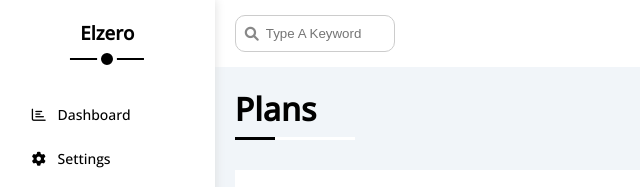
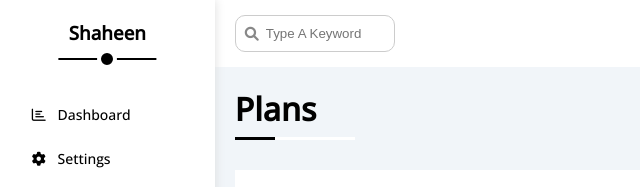
Before and after one commit to mohamedshaheen26/Dashboard, a plain HTML site: page plans.html in a window 1280 px wide. Shown: the top 187 px of the page, 0-640 px from the left. Drawn offline with nearby package versions, Linux system fonts and the light colour scheme.

Commit message:
Update plans.html

```diff
--- a/plans.html
+++ b/plans.html
@@ -23,7 +23,7 @@
     <div class="page d-flex">
       <!-- Start SideBar -->
       <aside class="bg-white p-relative p-20">
-        <h3 class="p-relative txt-c mt-0">Elzero</h3>
+        <h3 class="p-relative txt-c mt-0">Shaheen</h3>
         <ul>
           <li>
             <a
```
